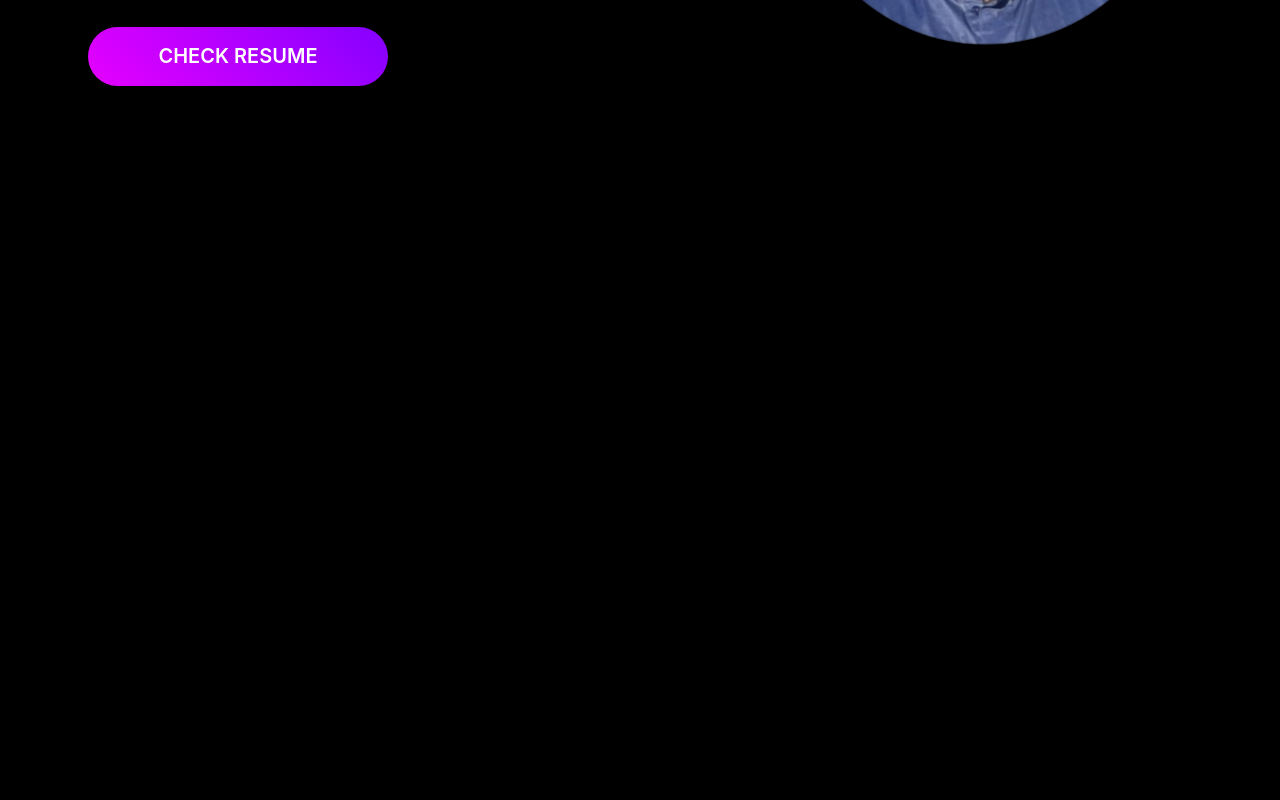
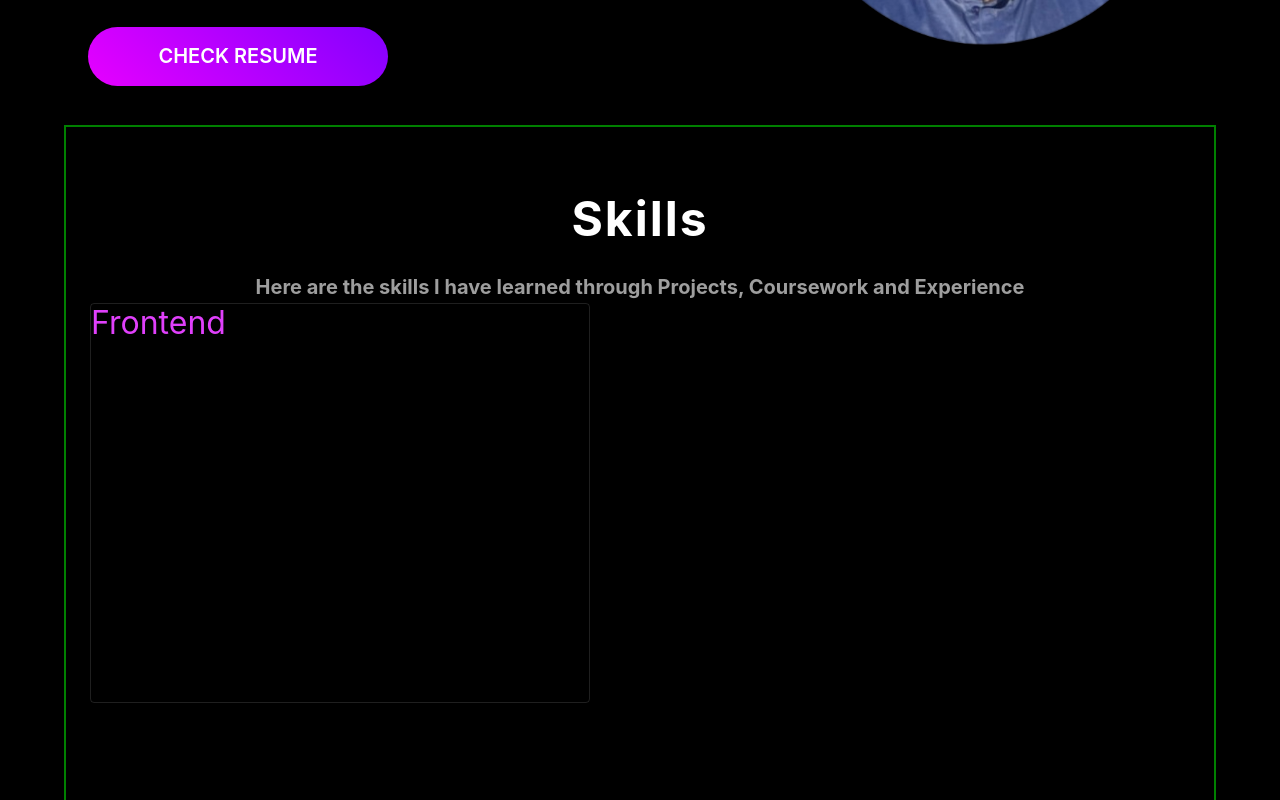
Before and after one commit to moha1747/portfolio, a React (Vite) app: page / in a window 1280 px wide. Shown: the part 500-1300 px from the top of the page. Before the commit the page ends 800 px from the top, so only its background shows below. Built offline with nearby package versions, Linux system fonts and the light colour scheme.

Commit message:
ui fixes for homepage

```diff
--- a/src/components/Home.jsx
+++ b/src/components/Home.jsx
@@ -3,10 +3,12 @@ import Typewriter from "typewriter-effect";
 import { Bio } from "../data/Bio";
 import hero from "../images/hero.png";
 import { ThemeProviderWrapper } from "../utils/ThemeProviderWrapper";
+import Skills from "./Skills";
 
 const Home = () => {
   return (
-    <ThemeProviderWrapper>
+    <>
+      <ThemeProviderWrapper mode>
         <Container maxWidth="lg" sx={{ display: "flex", flexDirection: "row" }}>
           <Box
             component="section"
@@ -62,7 +64,7 @@ const Home = () => {
               Check Resume
             </Button>
           </Box>
-        <Box sx={{ ml: 24, mt: 6}}>
+          <Box sx={{ ml: 24, mt: 6 }}>
             <img
               src={hero}
               alt=""
@@ -72,6 +74,8 @@ const Home = () => {
           </Box>
         </Container>
       </ThemeProviderWrapper>
+    <Skills />
+    </>
   );
 };
 
--- a/src/components/Skills.jsx
+++ b/src/components/Skills.jsx
@@ -1,18 +1,50 @@
 // import { Bio } from "../data/Bio"
-import { Container, Box, Typography } from "@mui/material";
+import { Container, Box, Typography, Card } from "@mui/material";
+import { ThemeProviderWrapper } from "../utils/ThemeProviderWrapper";
+
 const Skills = () => {
   return (
+    <ThemeProviderWrapper>
       <Container
         maxWidth="lg"
         sx={{ height: "100vh", border: "2px solid green" }}
       >
         <Box height={"100vh"} mt={8}>
-        <Typography variant="h1" sx={{ letterSpacing: 2, mb: 3, textAlign: "center"}} color="inherit">Skills</Typography>
-        <Typography variant="h6"sx={{fontWeight: "bold", textAlign: "center"}} color="secondary">Here are the skills I have learned through Projects, Coursework and Experience</Typography>
+          <Typography
+            variant="h1"
+            sx={{ letterSpacing: 2, mb: 3, textAlign: "center" }}
+            color="inherit"
+          >
+            Skills
+          </Typography>
+          <Typography
+            variant="h6"
+            sx={{ fontWeight: "bold", textAlign: "center" }}
+            color="secondary"
+          >
+            Here are the skills I have learned through Projects, Coursework and
+            Experience
+          </Typography>
 
+          <Card
+            variant="outlined"
+            sx={{
+              height: 400,
+              width: 500,
+              boxShadow: 3,
+              backgroundColor: "inherit",
+            }}
+          >
+            <Typography variant="h3" color="primary">
+              Frontend
+            </Typography>
+          </Card>
         </Box>
       </Container>
+    </ThemeProviderWrapper>
   );
+
+
 }
 
 export default Skills
```
Lines whose indentation alone changed are shown as unchanged.
